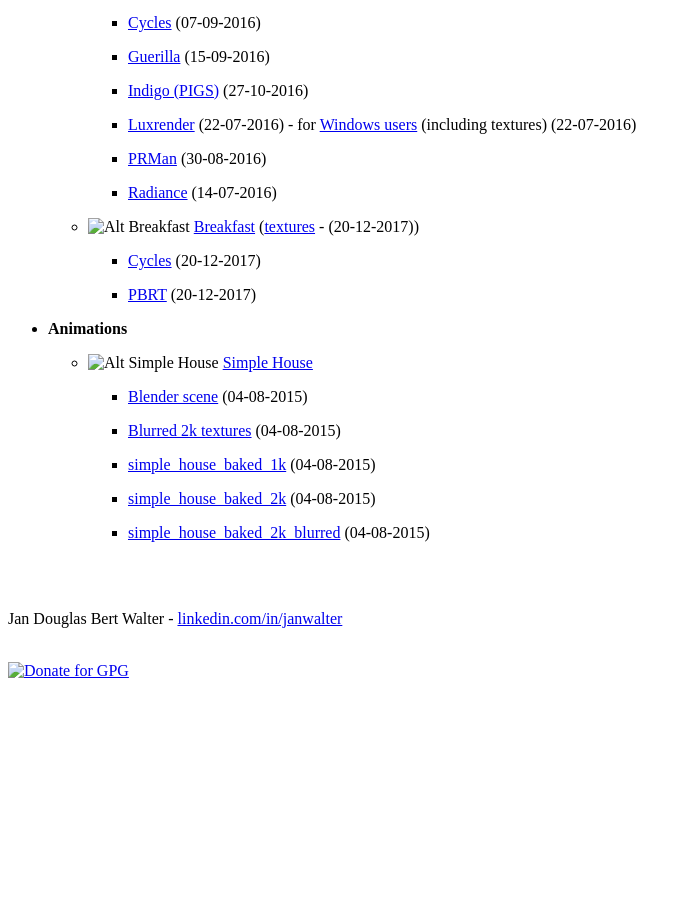
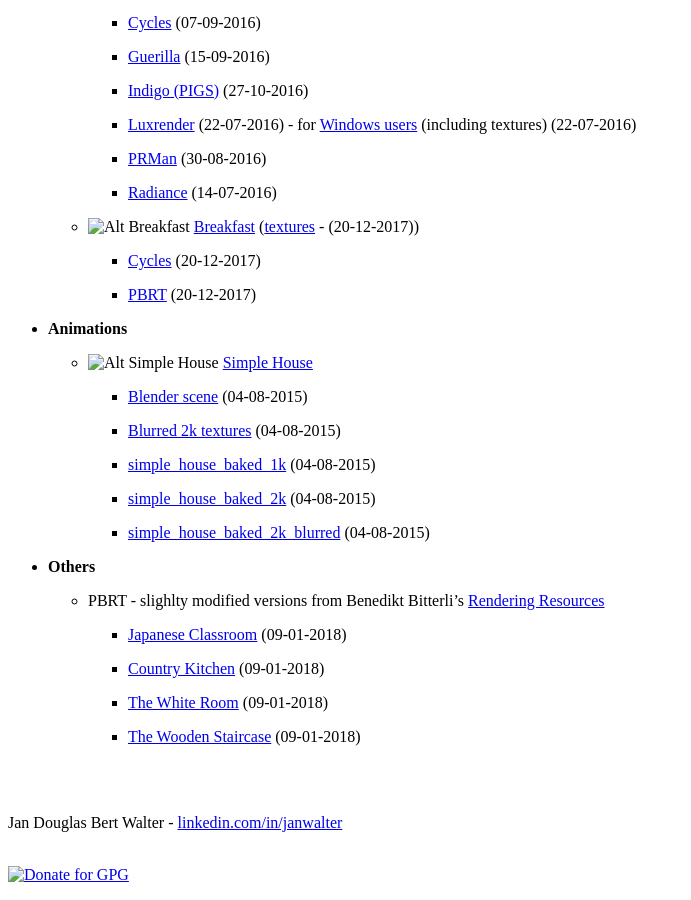
Before and after one commit to wahn/jan_walter_org, a Jekyll site: the page built from download/index.md, in a window 1280 px wide and 900 px high, scrolled down 5267 px. Shown: the whole window, without its empty margins (0-691 px from the left). Built offline with Jekyll 4.4.1, drawn with Linux system fonts in a browser that asks for light colours; Markdown is read by kramdown in place of the engine named in the settings; before the commit the page ends 5963 px from its top, so only the background shows below that.

Commit message:
Add download links for 4 scenes from Benedikt Bitterli’s Rendering Resources.

```diff
--- a/download/index.md
+++ b/download/index.md
@@ -398,6 +398,19 @@
 
         + [simple\_house\_baked\_2k\_blurred](https://www.janwalter.org/Download/Movies/simple_house_baked_2k_blurred10_0001-0240.avi) (04-08-2015)
 
+* __Others__
+
+    - PBRT - slighlty modified versions from Benedikt Bitterli’s
+      [Rendering Resources](https://benedikt-bitterli.me/resources)
+
+        + [Japanese Classroom](https://www.janwalter.org/Download/Scenes/PBRT/classroom_pbrt.tar.gz) (09-01-2018)
+
+        + [Country Kitchen](https://www.janwalter.org/Download/Scenes/PBRT/kitchen_pbrt.tar.gz) (09-01-2018)
+
+        + [The White Room](https://www.janwalter.org/Download/Scenes/PBRT/living-room-2_pbrt.tar.gz) (09-01-2018)
+
+        + [The Wooden Staircase](https://www.janwalter.org/Download/Scenes/PBRT/staircase_pbrt.tar.gz) (09-01-2018)
+
 [cornell_box]:            /thumbnails/scenes/cornell_box_50x50.png "Cornell Box"
 [simple_room]:            /thumbnails/scenes/simple_room_50x50.png "Simple Room"
 [cafe_scene1]:            /thumbnails/scenes/cafe_scene_lights1_50x50.png "Cafe Scene 1"
```
